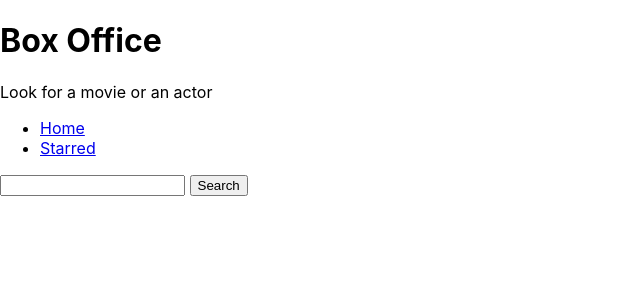
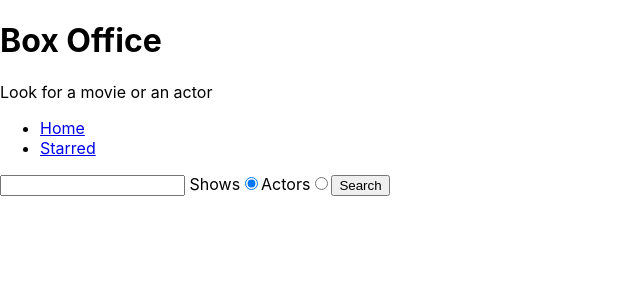
Before and after one commit to RaisaBernardes/box-office-app, a React (Create React App) app: page / in a window 1280 px wide. Shown: the top 300 px of the page, without its empty margins (0-640 px from the left). Built offline with nearby package versions, Linux system fonts and the light colour scheme.

Commit message:
added search for actors with radio buttons

```diff
--- a/src/api/tvmaze.js
+++ b/src/api/tvmaze.js
@@ -11,3 +11,5 @@
 }
 
 export const searchForShows = (query) => apiGet(`/search/shows?q=${query}`)
+
+export const searchForPeople = (query) => apiGet(`/search/people?q=${query}`)
--- a/src/pages/Home.jsx
+++ b/src/pages/Home.jsx
@@ -1,14 +1,21 @@
 import { useState } from 'react';
-import { searchForShows } from './../api/tvmaze';
+import { searchForShows, searchForPeople } from './../api/tvmaze';
 
 const Home = () => {
   const [searchStr, setSearchStr] = useState('');
   const [apiData, setApiData] = useState(null);
   const [apiDataError, setApiDataError] = useState(null);
+  const [searchOption, setSearchOption] = useState('shows');
+
+  console.log(searchOption);
 
   const onSearchInputChange = event => {
     setSearchStr(event.target.value);
   };
+
+  const onRadioChange = event => {
+    setSearchOption(event.target.value)
+  }
 
 
   const onSearch = async event => {
@@ -17,8 +24,14 @@
     //handling api error
     try {
       setApiDataError(null); //this is to clean up the previous state before every request we send
-      const result = await searchForShows(searchStr); //data coming from api
-      setApiData(result);
+
+      if (searchOption === 'shows'){
+        const result = await searchForShows(searchStr); //data coming from api
+        setApiData(result);
+      } else {
+        const result = await searchForPeople(searchStr); //data coming from api
+        setApiData(result);
+      }
     } catch (error) {
       setApiDataError(error)
     }
@@ -30,9 +43,9 @@
     }
 
     if(apiData) {// if apiData has data or is "true"
-      return apiData.map((data) => (
-        <div key={data.show.id}>{data.show.name}</div>
-      ));
+      return apiData[0].show //if the 1st element of the api's data is "show"...
+       ? apiData.map(data => <div key={data.show.id}>{data.show.name}</div>)
+       : apiData.map(data => (<div key={data.person.id}>{data.person.name}</div>))
     };
     return null; //if apiData has no data or is "false"
   }
@@ -40,8 +53,17 @@
   return (
     <div>
       <form onSubmit={onSearch}>
-        <input type="text" value={searchStr} onChange={onSearchInputChange} />{' '}
-        {/*Don't forget to put "value" = two-way data binding*/}
+        <input type="text" value={searchStr} onChange={onSearchInputChange} />{' '} {/*Don't forget to put "value" = two-way data binding*/}
+
+        <label>
+          Shows
+          <input type="radio" name="search-option" value="shows" checked={searchOption === 'shows'} onChange={onRadioChange}></input>
+        </label>
+        <label>
+          Actors
+          <input type="radio" name="search-option" value="actors" checked={searchOption === 'actors'} onChange={onRadioChange}></input>
+        </label>
+
         <button type="submit">Search</button>
       </form>
 
```
